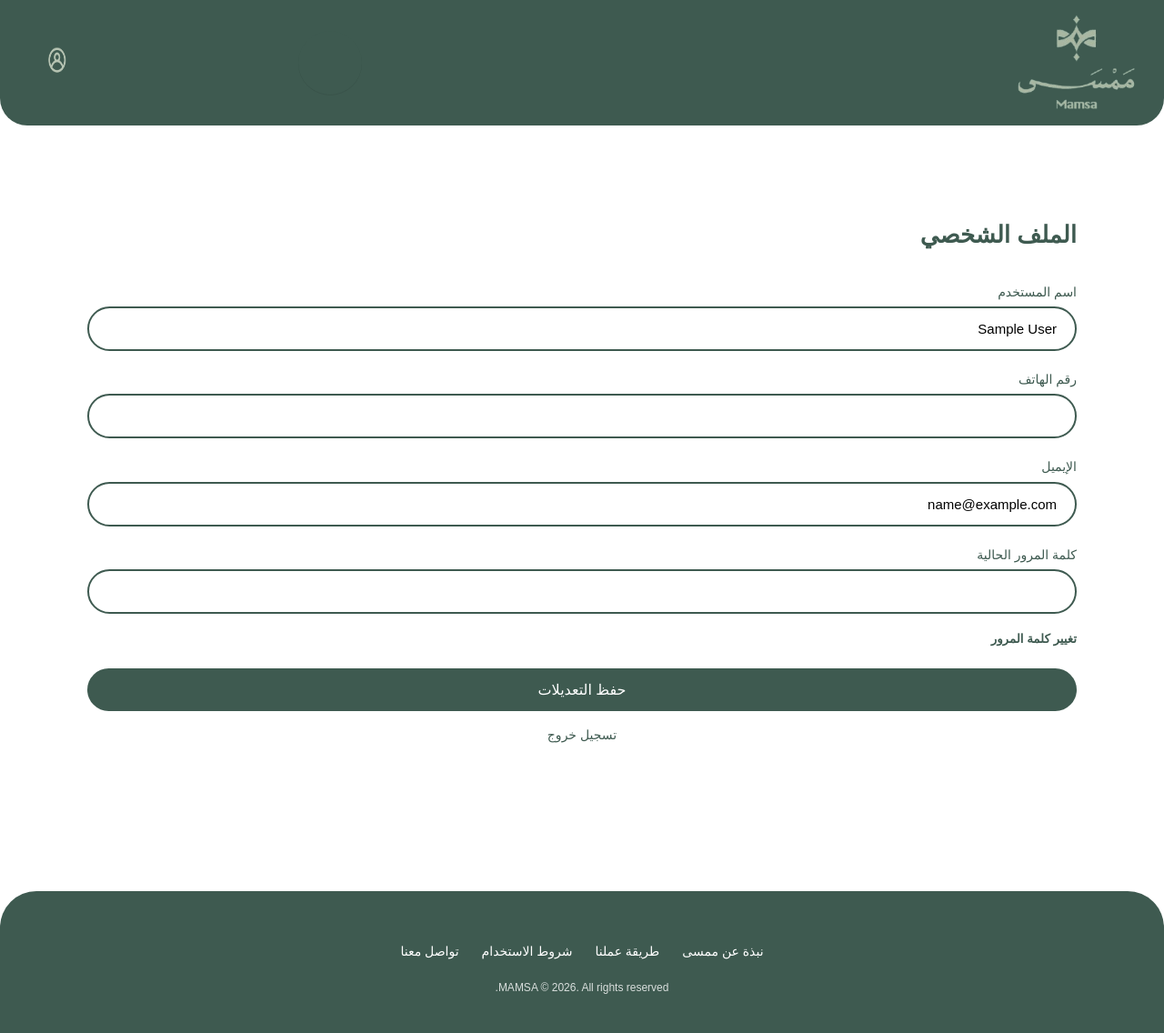
After one commit to vego-group/Mamsa, a Laravel app: page /profile in a window 1280 px wide. The commit adds this page. Shown: the whole page at 91% size. Run offline with Laravel 12, Linux system fonts and the light colour scheme; the visitor is signed in with stand-in values (Sample User, id 1); parts of the project's set-up code (start-up, migrations or seed data) failed here and were passed over; some libraries are stand-ins or nearby versions.

Commit message:
Profile Page(Update)

```diff
--- a/public/css/style.css
+++ b/public/css/style.css
@@ -955,3 +955,71 @@ left:-60px;
 .gallery-nav.next{
 right:-60px;
 }
+
+.profile-page {
+    width: 85%;
+    margin: 40px auto;
+    direction: rtl;
+}
+
+.profile-title {
+    color: var(--green);
+    font-size: 26px;
+    margin-bottom: 30px;
+    text-align: right;
+}
+
+.profile-grid {
+    display: flex;
+    flex-direction: column;
+    gap: 20px;
+}
+
+.field-box label {
+    color: var(--green);
+    font-size: 14px;
+    margin-bottom: 5px;
+    display: block;
+}
+
+.field-box input {
+    width: 100%;
+    padding: 14px 20px;
+    border: 2px solid var(--green);
+    border-radius: 30px;
+    outline: none;
+    font-size: 15px;
+}
+
+.link-btn {
+    background: none;
+    border: none;
+    color: var(--green);
+    font-weight: bold;
+    cursor: pointer;
+    text-align: right;
+}
+
+.password-hidden {
+    display: none;
+}
+
+.save-btn {
+    margin-top: 25px;
+    width: 100%;
+    background: var(--green);
+    color: white;
+    padding: 14px;
+    border: none;
+    border-radius: 30px;
+    font-size: 16px;
+    cursor: pointer;
+}
+
+.logout-btn {
+    display: block;
+    margin-top: 15px;
+    text-align: center;
+    color: var(--green);
+    font-size: 14px;
+}
--- /dev/null
+++ b/resources/views/user/profile.blade.php
@@ -0,0 +1,82 @@
+@extends('layouts.app')
+
+@section('content')
+
+<div class="profile-page">
+
+    <h1 class="profile-title">الملف الشخصي</h1>
+
+    <form action="{{ route('user.update') }}" method="POST">
+        @csrf
+        @method('PUT')
+
+        <div class="profile-grid">
+
+            <div class="field-box">
+                <label>اسم المستخدم</label>
+                <input type="text" name="name" value="{{ auth()->user()->name }}">
+            </div>
+
+            <div class="field-box">
+                <label>رقم الهاتف</label>
+                <input type="text" name="phone" value="{{ auth()->user()->phone }}">
+            </div>
+
+            <div class="field-box">
+                <label>الإيميل</label>
+                <input type="email" name="email" value="{{ auth()->user()->email }}">
+            </div>
+
+            <div class="field-box">
+                <label>كلمة المرور الحالية</label>
+                <input type="password" name="current_password">
+            </div>
+
+            {{-- زر إظهار/إخفاء تغيير كلمة المرور --}}
+            <button type="button" class="link-btn" onclick="togglePassword()">
+                تغيير كلمة المرور
+            </button>
+
+            {{-- الحقول المخفية --}}
+            <div id="passwordArea" class="password-hidden">
+
+                <div class="field-box">
+                    <label>تعيين كلمة المرور</label>
+                    <input type="password" name="password">
+                </div>
+
+                <div class="field-box">
+                    <label>تأكيد كلمة المرور الجديدة</label>
+                    <input type="password" name="password_confirmation">
+                </div>
+
+            </div>
+
+        </div>
+
+        <button type="submit" class="save-btn">حفظ التعديلات</button>
+
+        {{-- تسجيل خروج --}}
+        <a class="logout-btn"
+           href="{{ route('logout') }}"
+           onclick="event.preventDefault(); document.getElementById('logout-form').submit();">
+           تسجيل خروج
+        </a>
+
+    </form>
+
+    <form id="logout-form" action="{{ route('logout') }}" method="POST" style="display:none;">
+        @csrf
+    </form>
+
+</div>
+
+
+<script>
+function togglePassword() {
+    let box = document.getElementById('passwordArea');
+    box.style.display = box.style.display === "none" ? "block" : "none";
+}
+</script>
+
+@endsection
--- a/routes/web.php
+++ b/routes/web.php
@@ -18,6 +18,7 @@ use App\Http\Controllers\Partner\PartnerOnboardingController;
 use App\Http\Controllers\Partner\PartnerUnitController;
 
 use App\Http\Controllers\UnitDetailsController;
+use App\Http\Controllers\UserController;
 
 use App\Models\Unit;
 
@@ -39,6 +40,12 @@ Route::get('/', function () {
 
 })->name('home');
  Route::get('/units/filter', [UnitsController::class, 'filter'])->name('units.filter');
+ Route::get('/profile', function () {
+    return view('user.profile');
+})->middleware('auth')->name('user.profile');
+Route::put('/profile/update', [UserController::class, 'updateProfile'])
+     ->middleware('auth')
+     ->name('user.update');
 /*
 |--------------------------------------------------------------------------
 | تسجيل الدخول
@@ -67,7 +74,7 @@ Route::get('/post-auth-redirect', function () {
         return redirect()->route('partner.type.form');
     }
 
-    return redirect()->route('dashboard');
+    return redirect()->route('user.profile');
 
 })->middleware('auth')->name('post.auth.redirect');
 
@@ -76,9 +83,19 @@ Route::get('/post-auth-redirect', function () {
 | Dashboard عام
 |--------------------------------------------------------------------------
 */
-Route::view('/dashboard', 'dashboard')
-    ->middleware(['auth', 'verified'])
-    ->name('dashboard');
+Route::get('/dashboard', function () {
+
+    $user = Auth::user();
+
+    // لو المستخدم أدمن → يروح للوحة التحكم
+    if ($user && method_exists($user, 'isAdmin') && $user->isAdmin()) {
+        return redirect()->route('admin.dashboard');
+    }
+
+    // لو مستخدم عادي → يروح لصفحته
+    return redirect()->route('user.profile');
+
+})->middleware(['auth', 'verified'])->name('dashboard');
 
 /*
 |--------------------------------------------------------------------------
```
Also changed, not shown: app/Http/Controllers/UserController.php (added, +45 -0 lines).
